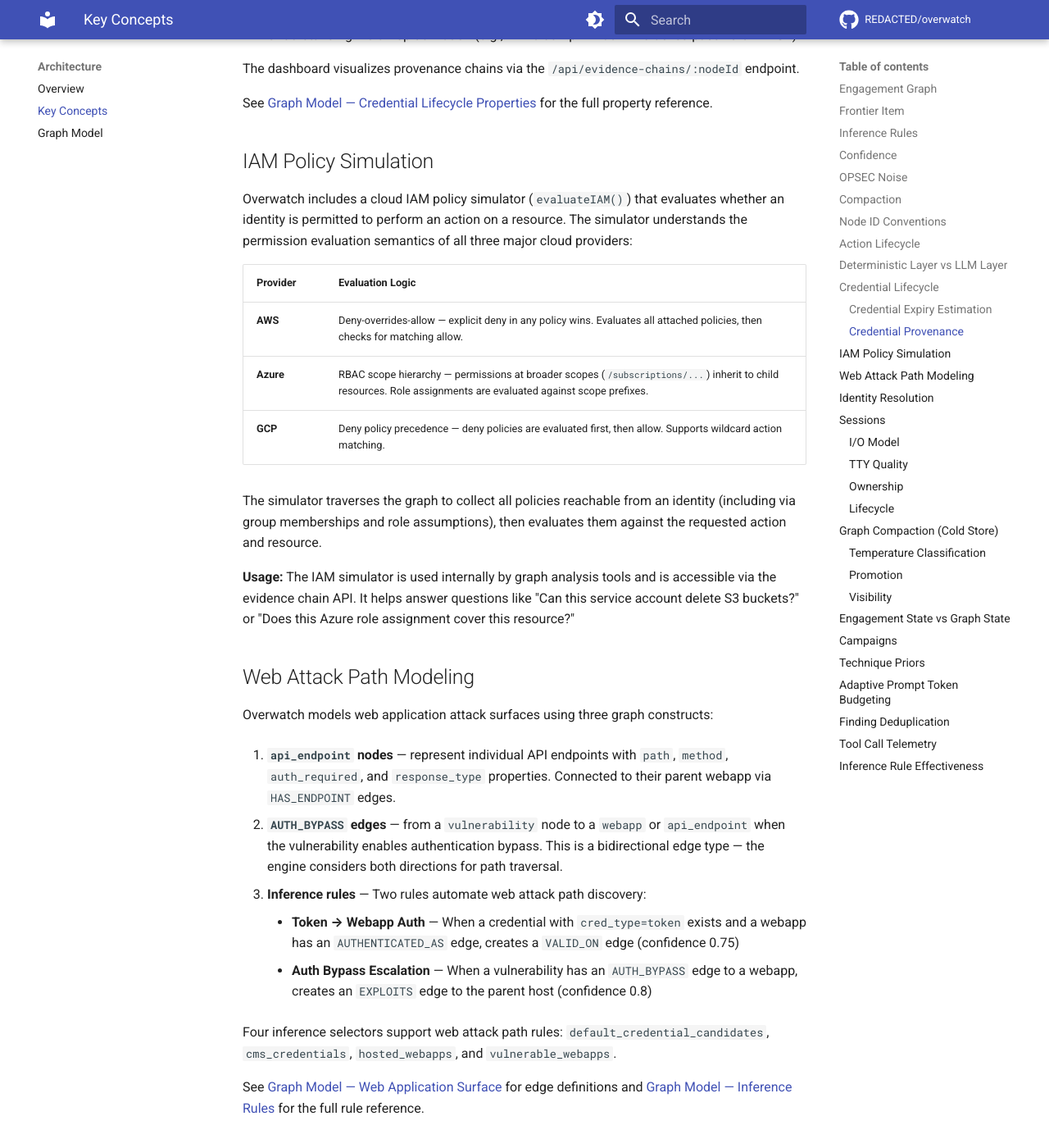
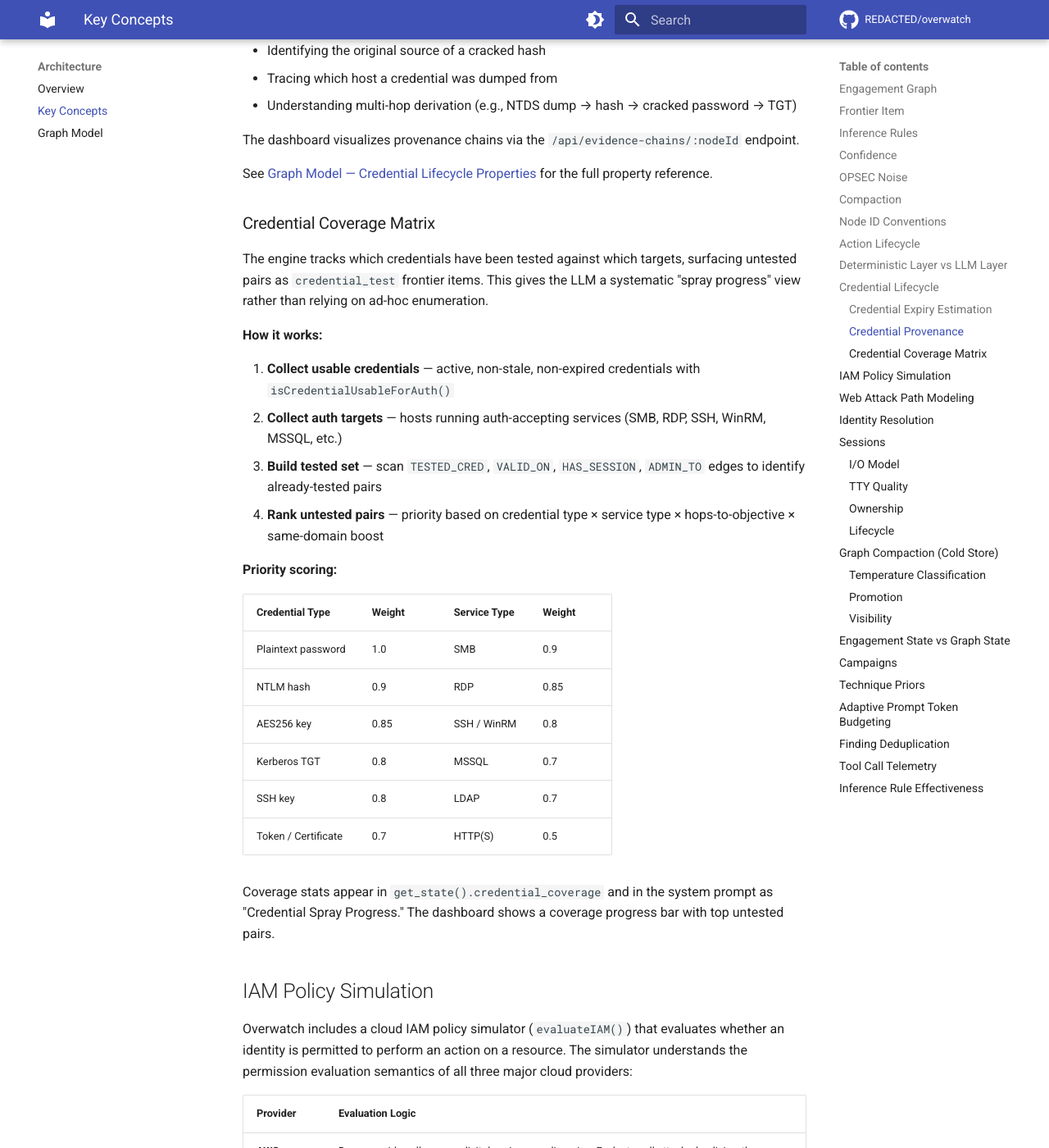
Before and after one commit to professor-moody/overwatch, an MkDocs documentation site: the page built from docs/concepts.md, in a window 1280 px wide and 1400 px high, scrolled down 8628 px. Shown: the whole window at 82% size. Built offline with MkDocs 1.6.1 and Material for MkDocs 9.7.7, drawn with Linux system fonts in a browser that asks for light colours; comment, search, counter and statistics services are not loaded; some of the changed text lies outside the part shown.

Commit message:
docs: document credential_test frontier type and coverage matrix
- concepts.md: add credential_test to frontier type table, new
  'Credential Coverage Matrix' section with priority scoring tables
- architecture-review.md: add credential-coverage.ts to file tree,
  update frontier item count from 5 to 6
- tools/get-state.md: document credential_coverage return field

```diff
--- a/docs/concepts.md
+++ b/docs/concepts.md
@@ -19,6 +19,7 @@
 | `inferred_edge` | A hypothesis edge created by an inference rule | `RELAY_TARGET` from SMB signing disabled |
 | `network_discovery` | CIDR scope with undiscovered hosts | Network sweep of 10.10.10.0/24 |
 | `network_pivot` | Host reachable via pivot but without a session | Host in same subnet as session-holder |
+| `credential_test` | Untested credential/target pair from the coverage matrix | Test `jdoe:NTLM` against DC01 (SMB) |
 
 Frontier items include **graph metrics** (hops to objective, fan-out estimate, node degree) but are **not scored** — scoring is the LLM's job. The deterministic layer only filters out items that are out-of-scope, duplicated, or exceed the OPSEC noise ceiling.
 
@@ -237,6 +238,30 @@
 
 See [Graph Model — Credential Lifecycle Properties](graph-model.md#credential-lifecycle-properties) for the full property reference.
 
+### Credential Coverage Matrix
+
+The engine tracks which credentials have been tested against which targets, surfacing untested pairs as `credential_test` frontier items. This gives the LLM a systematic "spray progress" view rather than relying on ad-hoc enumeration.
+
+**How it works:**
+
+1. **Collect usable credentials** — active, non-stale, non-expired credentials with `isCredentialUsableForAuth()`
+2. **Collect auth targets** — hosts running auth-accepting services (SMB, RDP, SSH, WinRM, MSSQL, etc.)
+3. **Build tested set** — scan `TESTED_CRED`, `VALID_ON`, `HAS_SESSION`, `ADMIN_TO` edges to identify already-tested pairs
+4. **Rank untested pairs** — priority based on credential type × service type × hops-to-objective × same-domain boost
+
+**Priority scoring:**
+
+| Credential Type | Weight | Service Type | Weight |
+|----------------|--------|--------------|--------|
+| Plaintext password | 1.0 | SMB | 0.9 |
+| NTLM hash | 0.9 | RDP | 0.85 |
+| AES256 key | 0.85 | SSH / WinRM | 0.8 |
+| Kerberos TGT | 0.8 | MSSQL | 0.7 |
+| SSH key | 0.8 | LDAP | 0.7 |
+| Token / Certificate | 0.7 | HTTP(S) | 0.5 |
+
+Coverage stats appear in `get_state().credential_coverage` and in the system prompt as "Credential Spray Progress." The dashboard shows a coverage progress bar with top untested pairs.
+
 ## IAM Policy Simulation
 
 Overwatch includes a cloud IAM policy simulator (`evaluateIAM()`) that evaluates whether an identity is permitted to perform an action on a resource. The simulator understands the permission evaluation semantics of all three major cloud providers:
```
Also changed, not shown: docs/architecture-review.md (+2 -1 lines), docs/tools/get-state.md (+1 -0 lines).
